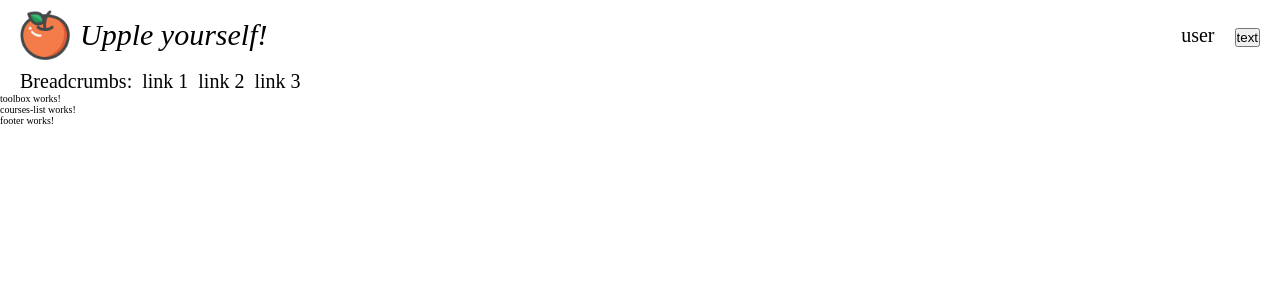
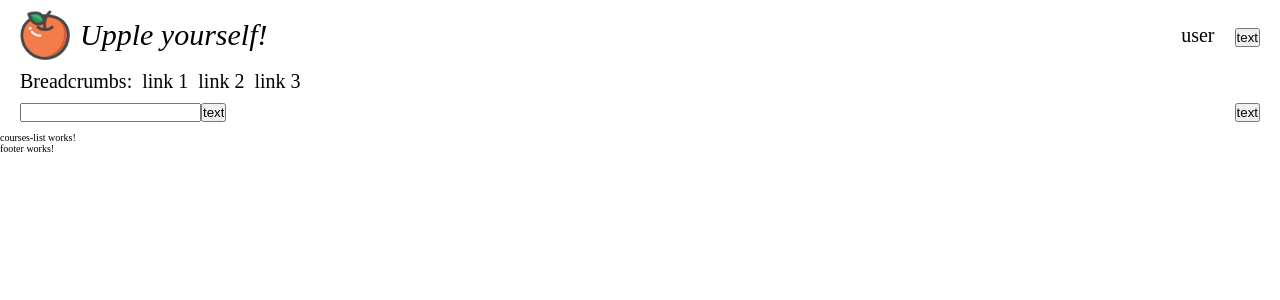
Before and after one commit to mikalai-sokarau/Angular, an Angular app: page / in a window 1280 px wide. Shown: the top 300 px of the page. Built offline with nearby package versions, Linux system fonts and the light colour scheme.

Commit message:
added toolbox logic

```diff
--- a/src/app/components/toolbox/toolbox.component.html
+++ b/src/app/components/toolbox/toolbox.component.html
@@ -1,3 +1,9 @@
-<p>
-  toolbox works!
-</p>
+<div id="toolbox-wrapper">
+  <div>
+    <app-input></app-input>
+    <app-button></app-button>
+  </div>
+  <div>
+    <app-button></app-button>
+  </div>
+</div>
--- a/src/app/components/toolbox/toolbox.component.scss
+++ b/src/app/components/toolbox/toolbox.component.scss
@@ -0,0 +1,5 @@
+#toolbox-wrapper {
+  display: flex;
+  justify-content: space-between;
+  margin: 1em 2em;
+}
```
